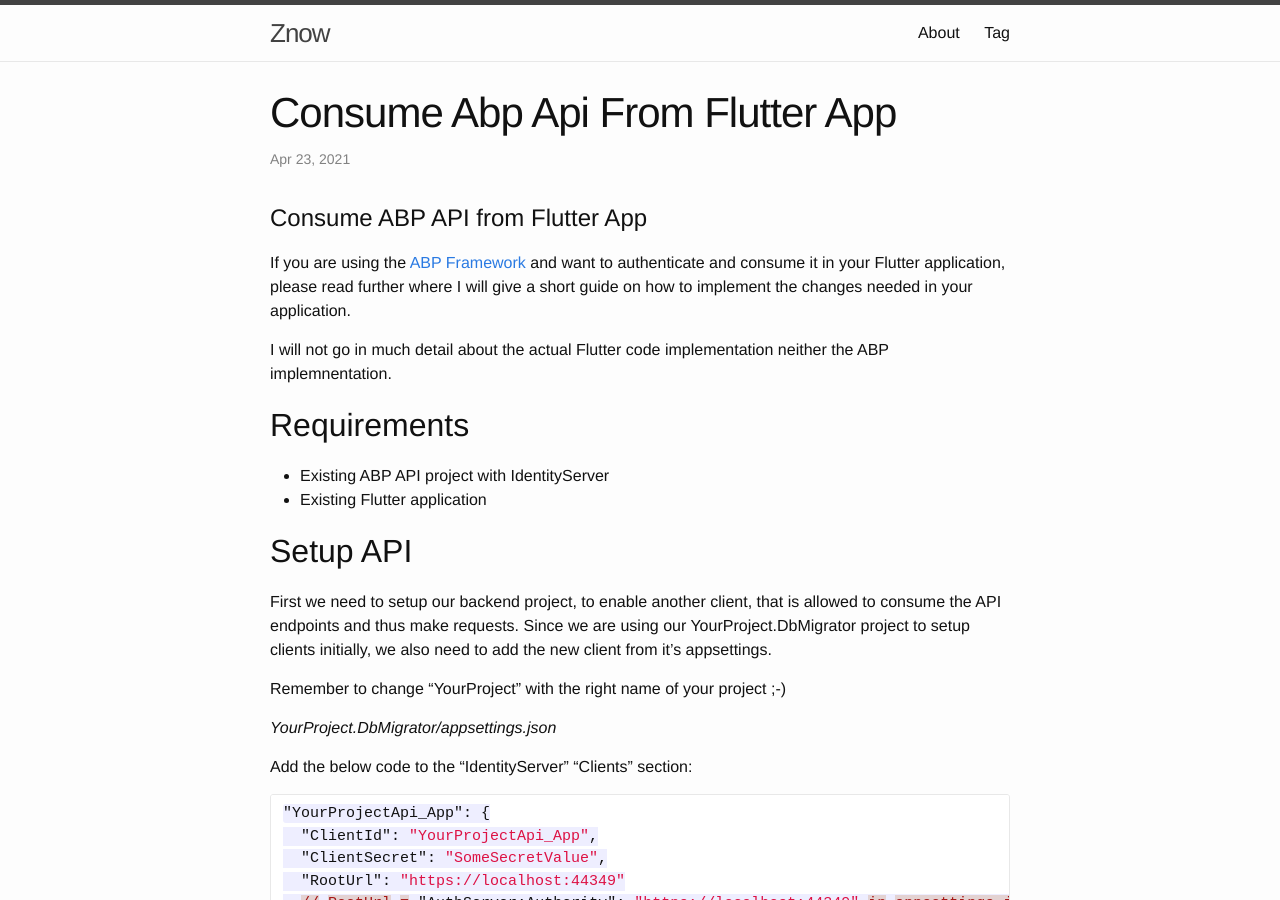
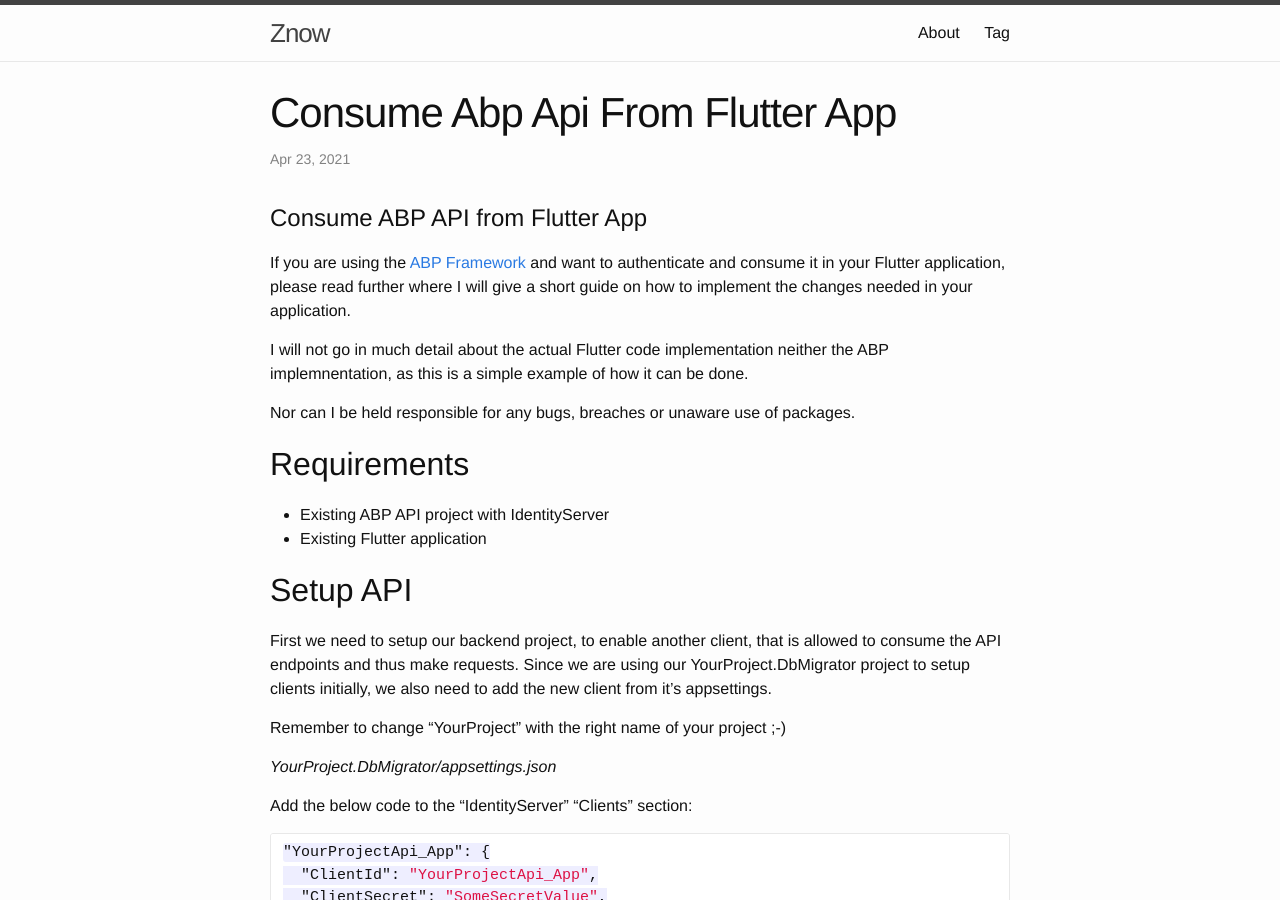
Before and after one commit to Znow/znow.github.io, a Jekyll site: the page built from _posts/2021-04-23-consume-abp-api-from-flutter-app.md, in a window 1280 px wide and 900 px high. Built offline with Jekyll 4.4.1, drawn with Linux system fonts in a browser that asks for light colours; our own code applies the rules of GitHub Pages for plain Markdown files; comment, search, counter and statistics services are not loaded.

Commit message:
Update 2021-04-23-consume-abp-api-from-flutter-app.md

```diff
--- a/_posts/2021-04-23-consume-abp-api-from-flutter-app.md
+++ b/_posts/2021-04-23-consume-abp-api-from-flutter-app.md
@@ -5,7 +5,9 @@ published: true
 
 If you are using the [ABP Framework ](https://abp.io "ABP Framework ") and want to authenticate and consume it in your Flutter application, please read further where I will give a short guide on how to implement the changes needed in your application.
 
-I will not go in much detail about the actual Flutter code implementation neither the ABP implemnentation.
+I will not go in much detail about the actual Flutter code implementation neither the ABP implemnentation, as this is a simple example of how it can be done.
+
+Nor can I be held responsible for any bugs, breaches or unaware use of packages.
 
 ## Requirements
 * Existing ABP API project with IdentityServer
```
